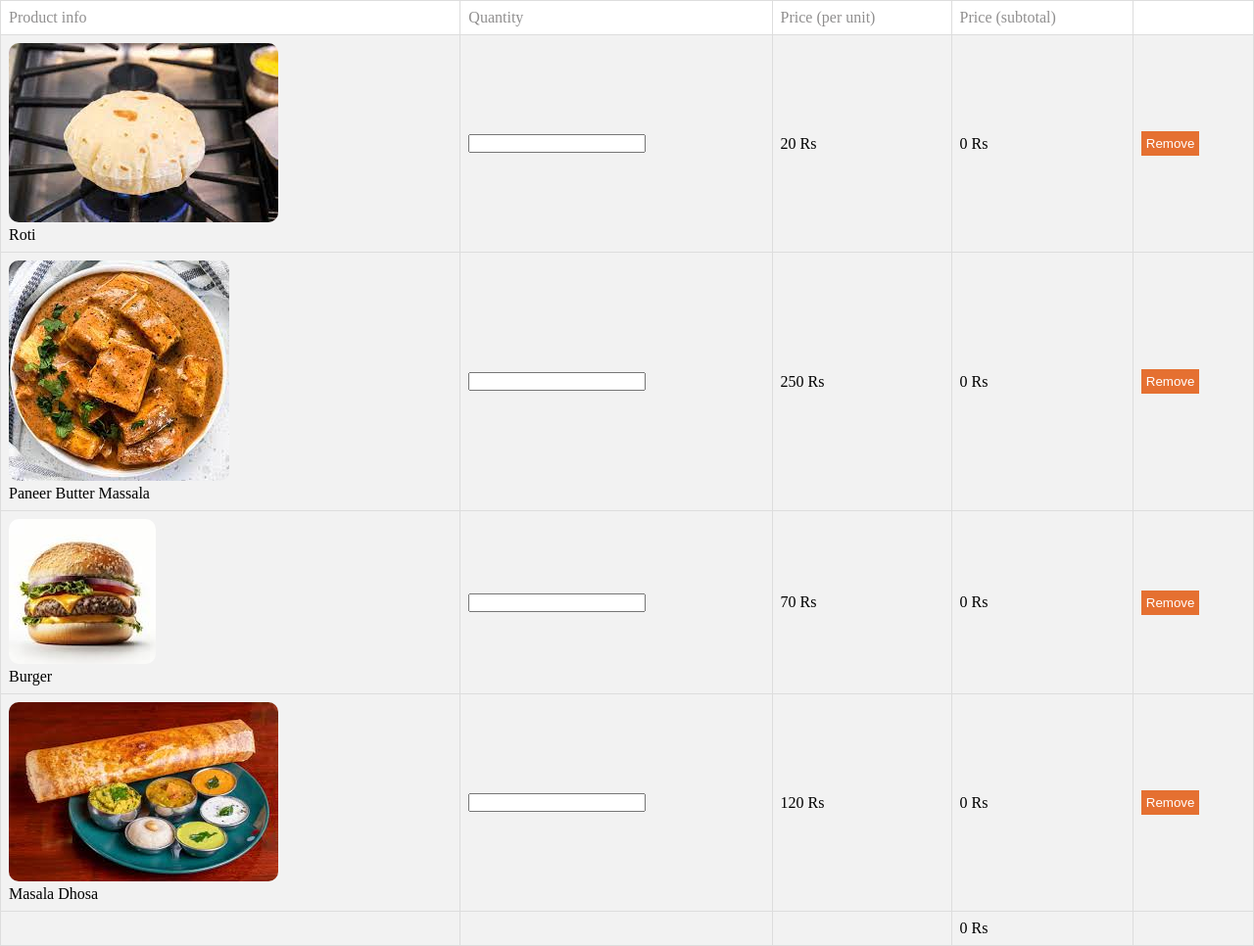
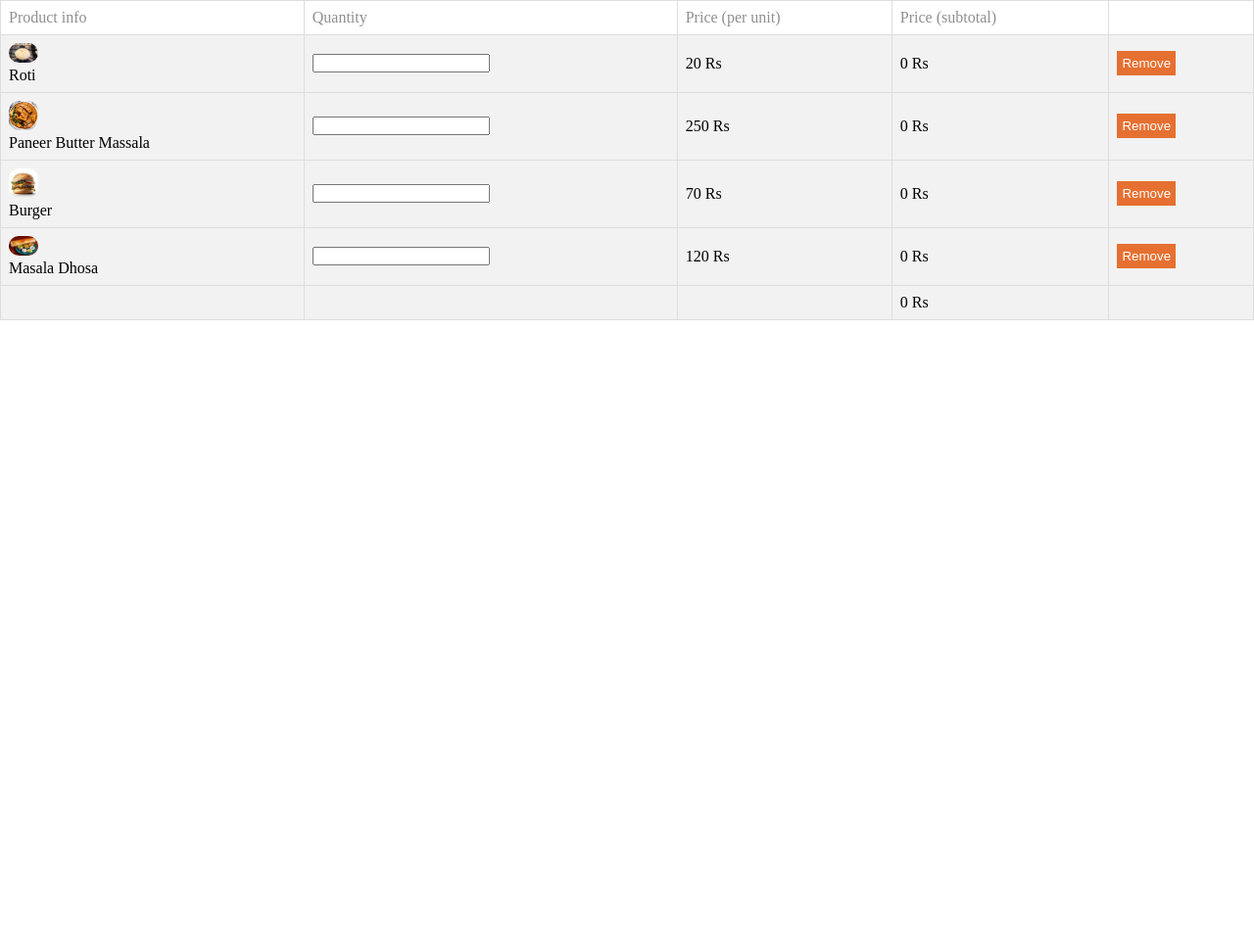
Before and after one commit to Mayank1227/javascript-assignment, a plain HTML site: page Module – 2 Advance JavaScript/index.html in a window 1280 px wide. Shown: the whole page at 98% size. After the commit the page ends 800 px from the top, so only its background shows below. Drawn offline with Linux system fonts and the light colour scheme.

Commit message:
Update style.css

```diff
--- a/Module – 2 Advance JavaScript/style.css
+++ b/Module – 2 Advance JavaScript/style.css
@@ -26,6 +26,8 @@ td{
 }
 img{
     border-radius: 10px;
+    width: 30px;
+    height: auto;
 }
 button{
     background-color: #e57031;
```
